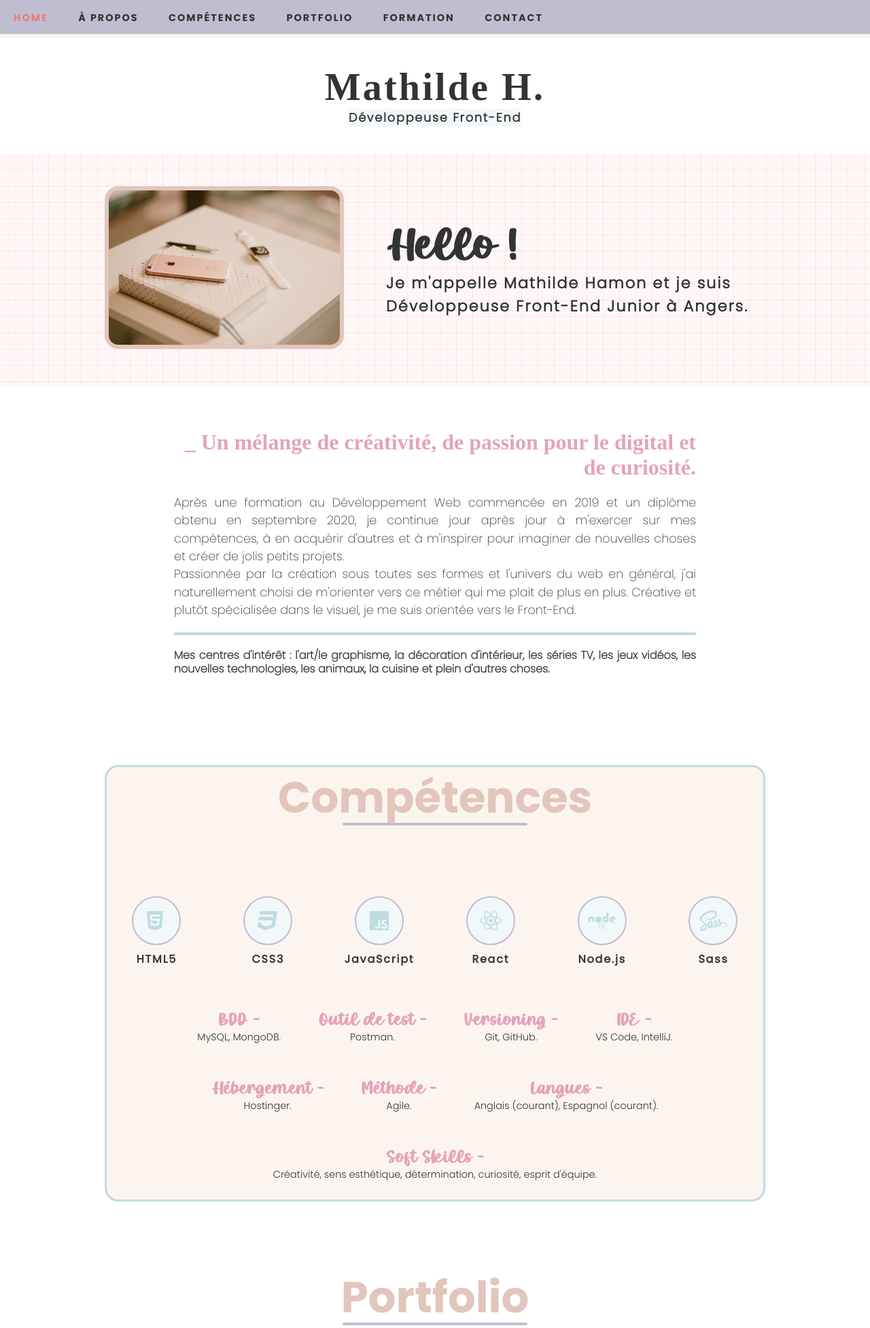
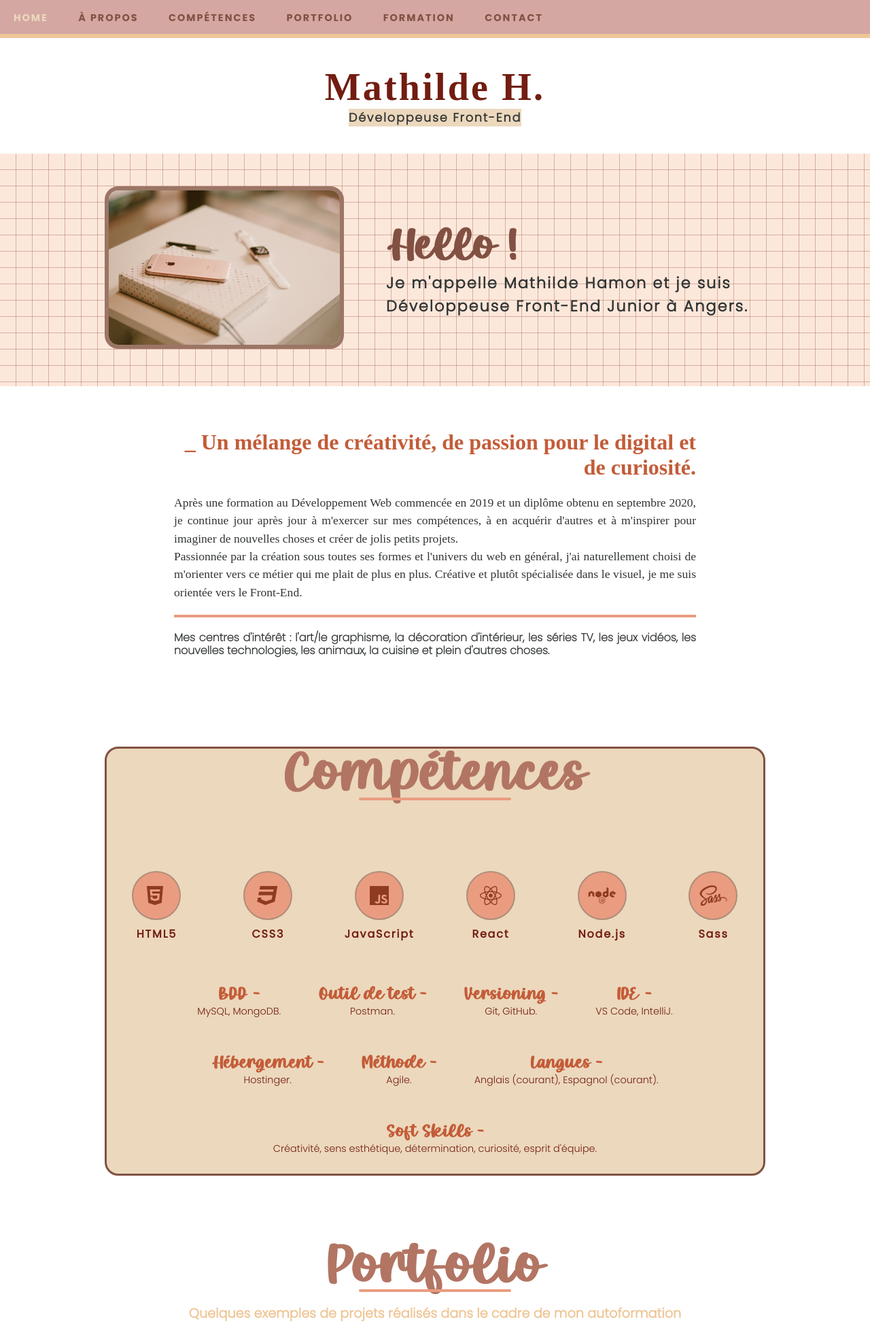
Before and after one commit to MathildeHmn/new-portfolio, a PHP site: page / in a window 1280 px wide. Shown: the top 1953 px of the page at 68% size. Run offline with PHP 8.4, Linux system fonts and the light colour scheme; style sheets or scripts are compiled from the project's sources; some libraries are stand-ins or nearby versions; some web fonts are replaced.

Commit message:
Update styles.scss

```diff
--- a/styles.scss
+++ b/styles.scss
@@ -74,18 +74,28 @@
 
 /* COLORS */
 :root {
-    --color-1: #323434;
-    --color-2: #BFBED0;
-    --color-3: #FCF4EF;
-    --color-4: #BEDCE1;
-    --color-5: #E2C5BB;
-    --color-6: #F2F7F9;
-    --color-7: #FCF1DB;
-    --color-8: #EE7A7A;
-    --color-9: #DBEA99;
-    --color-10: #E4A3BB;
-    --color-11: #FFF7F7;
-    --white: #FFFFFF;
+    --color-0: #323535;
+    --color-1: #721D11;
+    --color-2: #8E3B21;
+    --color-3: #C35C38;
+    --color-4: #E0704F;
+    --color-5: #EA9C80;
+    --color-6: #EFC697;
+    --color-7: #ECD8BD;
+    --color-8: #D4A7A2;
+    --color-9: #AA7777;
+    --color-10: #FCE8DB;
+    --color-11: #F7D7C2;
+    --color-12: #F9D6C3;
+    --color-13: #F7BF9E;
+    --color-14: #B27563;
+    --color-15: #825143;
+    --color-16: #E0D3CE;
+    --color-17: #E2C5BB;
+    --color-18: #D1B6AB;
+    --color-19: #C6A394;
+    --color-20: #AE8D79;
+    --color-21: #9B7565;
 }
 
 /* GLOBAL */
@@ -98,9 +108,8 @@
     border: none;
     text-decoration: none;
     font-size: 1rem;
-    color: var(--color-1);
+    color: var(--color-0);
     font-family: "font-10";
-    // background-color: var(--white);
 
     &::selection {
         background-color: var(--color-3);
@@ -131,9 +140,9 @@ section {
     line-height: 1.4;
 }
 .section-heading h4 {
-    font-size: 4rem;
-    font-family: "font-1";
-    color: var(--color-5);
+    font-size: 3.5rem;
+    font-family: "font-8";
+    color: var(--color-14);
     position: relative;
     margin-bottom: 1rem;
 }
@@ -144,23 +153,24 @@ section {
     bottom: 0.2rem;
     left: 50%;
     transform: translateX(-50%);
-    background-color: var(--color-2);
+    background-color: var(--color-5);
 }
 .section-heading h4::before {
-    width: 17rem;
+    width: 14rem;
     height: 4px;
     border-radius: .8rem;
 }
 .section-heading h5 {
-    font-size: 1rem;
-    font-family: "font-8";
+    font-size: 1.2rem;
+    font-family: "font-10";
+    color: var(--color-6);
 }
 
 /* HEADER */
 .nav {
     height: 50px;
     width: 100%;
-    background-color: var(--color-2);
+    background-color: var(--color-8);
     position: relative;
 }
 .nav > .nav-header {
@@ -179,12 +189,12 @@ section {
     text-transform: uppercase;
     letter-spacing: 2px;
     text-decoration: none;
-    color: var(--color-1);
+    color: var(--color-15);
     font-family: "font-1";
     font-size: 0.9rem;
 }
 .nav > .nav-links > a:hover {
-    color: var(--color-8);
+    color: var(--color-7);
 }
 .nav > #nav-check {
     display: none;
@@ -192,7 +202,7 @@ section {
 .little-nav {
     height: 6px;
     width: 100%;
-    background-color: var(--color-3);
+    background-color: var(--color-6);
     position: relative;
 }
 
@@ -206,8 +216,8 @@ section {
     flex-direction: column;
 }
 h1 {
-    // position: relative;
     font-family: "font-9";
+    color: var(--color-1);
     font-size: 3.5rem;
     letter-spacing: 3.2px;
 }
@@ -215,7 +225,7 @@ h2 {
     font-family: "font-10";
     letter-spacing: 1.8px;
     font-size: 1.1rem;
-    background-color: var(--color-6);
+    background-color: var(--color-7);
 }
 
 /* IMG INDEX */
@@ -231,17 +241,18 @@ h2 {
     width: 80%;
 }
 .img-index img {
-    border: 6px solid var(--color-5);
+    border: 6px solid var(--color-21);
     border-radius: 20px;
 }
 #index {
-    background: var(--color-11);
-    background-image: linear-gradient(transparent 23px, #FFD3D3 24px, transparent 24px), linear-gradient(90deg, transparent 23px, #FFD3D3 24px, transparent 24px);
+    background: var(--color-10);
+    background-image: linear-gradient(transparent 23px, #B27563 24px, transparent 24px), linear-gradient(90deg, transparent 23px, #B27563 24px, transparent 24px);
     background-size: 100% 24px, 24px 100%;
 }
 .hello {
     font-family: "font-8";
     font-size: 2.8rem;
+    color: var(--color-15);
 }
 .pres h4 {
     font-family: "font-10";
@@ -258,15 +269,15 @@ h2 {
     text-align: right;
     font-family: "font-9";
     font-size: 2rem;
-    color: var(--color-10);
+    color: var(--color-3);
 }
 .about p {
     padding: 20px 0;
     text-align: justify;
-    font-family: "font-3";
+    font-family: "font-4";
     font-size: 1.1rem;
     line-height: 1.5;
-    border-bottom: 4px solid var(--color-4);
+    border-bottom: 4px solid var(--color-5);
 }
 .hobbies {
     text-align: justify;
@@ -277,15 +288,15 @@ h2 {
 
 /* SKILLS */
 .skills .container {
-    background-color: var(--color-3);
+    background-color: var(--color-7);
     border-radius: 20px;
-    border: 3px solid var(--color-4);
+    border: 3px solid var(--color-15);
 }
 .my-skills {
-    margin-top: 2rem;
+    margin-top: 1rem;
     margin-bottom: 2rem;
     display: grid;
-    grid-template-columns: repeat(auto-fit, minmax(7rem, 1fr));
+    grid-template-columns: repeat(auto-fit, minmax(6rem, 1fr));
     grid-gap: 1rem;
     text-align: center;
 }
@@ -305,14 +316,14 @@ h2 {
 .icon-container {
     width: 4.5rem;
     height: 4.5rem;
-    border: 2px solid var(--color-2);
-    background-color: var(--color-6);
+    border: 2px solid var(--color-20);
+    background-color: var(--color-5);
     margin-bottom: .5rem;
     border-radius: 50px;
     display: flex;
 }
 .icon-container i {
-    color: var(--color-4);
+    color: var(--color-2);
     font-size: 2rem;
     margin: auto;
 }
@@ -328,7 +339,7 @@ h2 {
 }
 .tools h6, .languages h6, .soft-skills h6 {
     font-size: 18px;
-    color: var(--color-10);
+    color: var(--color-3);
     font-family: "font-8";
 }
 .tools p, .languages p, .soft-skills p {
@@ -344,6 +355,7 @@ h2 {
 .portfolio-img img {
     width: 400px;
     height: 200px;
+    border: 2px solid var(--color-9);
 }
 .portfolio-item {
     display: flex;
@@ -532,7 +544,7 @@ input[type="submit"]:hover {
       padding: 13px;
     }
     .nav > .nav-btn > label:hover,.nav  #nav-check:checked ~ .nav-btn > label {
-      background-color: var(--color-2);
+      background-color: var(--color-8);
     }
     .nav > .nav-btn > label > span {
       display: block;
@@ -544,12 +556,13 @@ input[type="submit"]:hover {
       position: absolute;
       display: block;
       width: 100%;
-      background-color: var(--color-2);
+      background-color: var(--color-8);
       height: 0px;
       transition: all 0.3s ease-in;
       overflow-y: hidden;
       top: 50px;
       left: 0px;
+      z-index: 1;
     }
     .nav > .nav-links > a {
       display: block;
```
